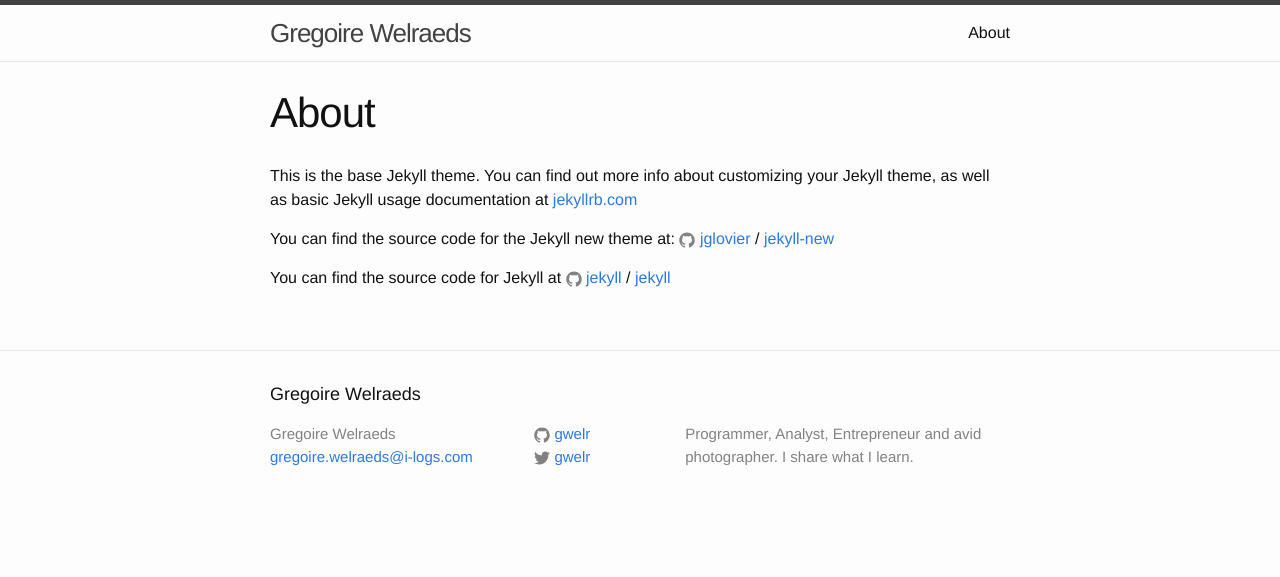
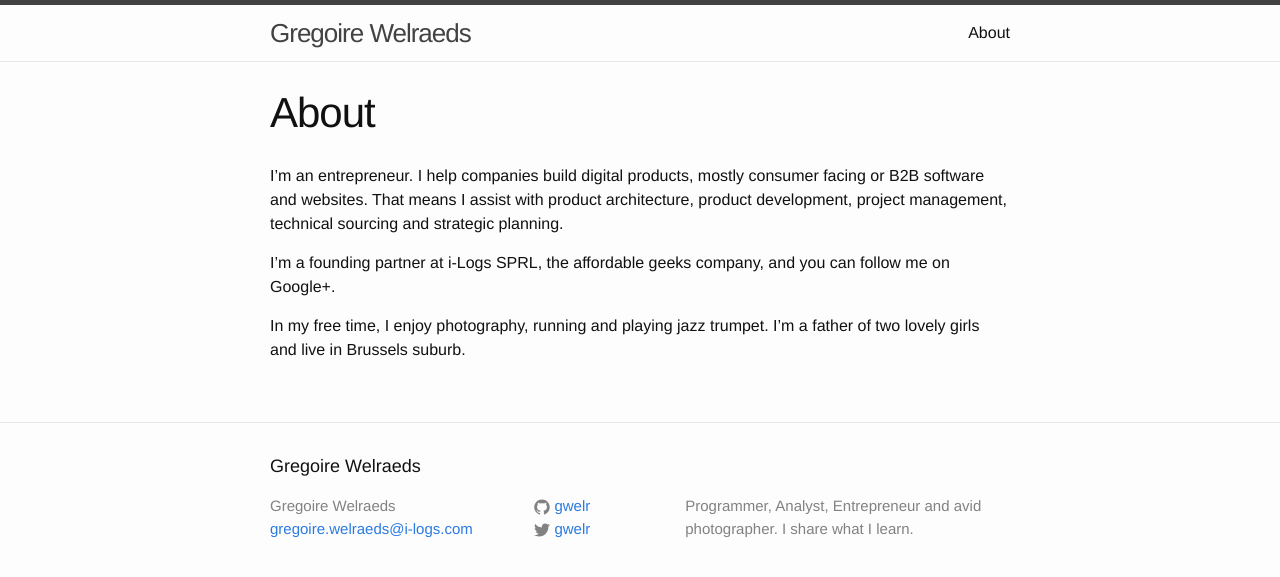
Before and after one commit to gwelr/gwelr.github.io, a Jekyll site: the page built from about.md, in a window 1280 px wide. Shown: the top 577 px of the page. Built offline with Jekyll 4.4.1, drawn with Linux system fonts in a browser that asks for light colours.

Commit message:
updated the about page

```diff
--- a/about.md
+++ b/about.md
@@ -4,12 +4,9 @@ title: About
 permalink: /about/
 ---
 
-This is the base Jekyll theme. You can find out more info about customizing your Jekyll theme, as well as basic Jekyll usage documentation at [jekyllrb.com](http://jekyllrb.com/)
+I’m an entrepreneur. I help companies build digital products, mostly consumer facing or B2B software and websites. That means I assist with product architecture, product development, project management, technical sourcing and strategic planning.
 
-You can find the source code for the Jekyll new theme at:
-{% include icon-github.html username="jglovier" %} /
-[jekyll-new](https://github.com/jglovier/jekyll-new)
+I’m a founding partner at i-Logs SPRL, the affordable geeks company, and you can follow me on Google+.
 
-You can find the source code for Jekyll at
-{% include icon-github.html username="jekyll" %} /
-[jekyll](https://github.com/jekyll/jekyll)
+In my free time, I enjoy photography,  running and playing jazz trumpet.
+I'm a father  of two lovely girls and live in Brussels suburb.
```
